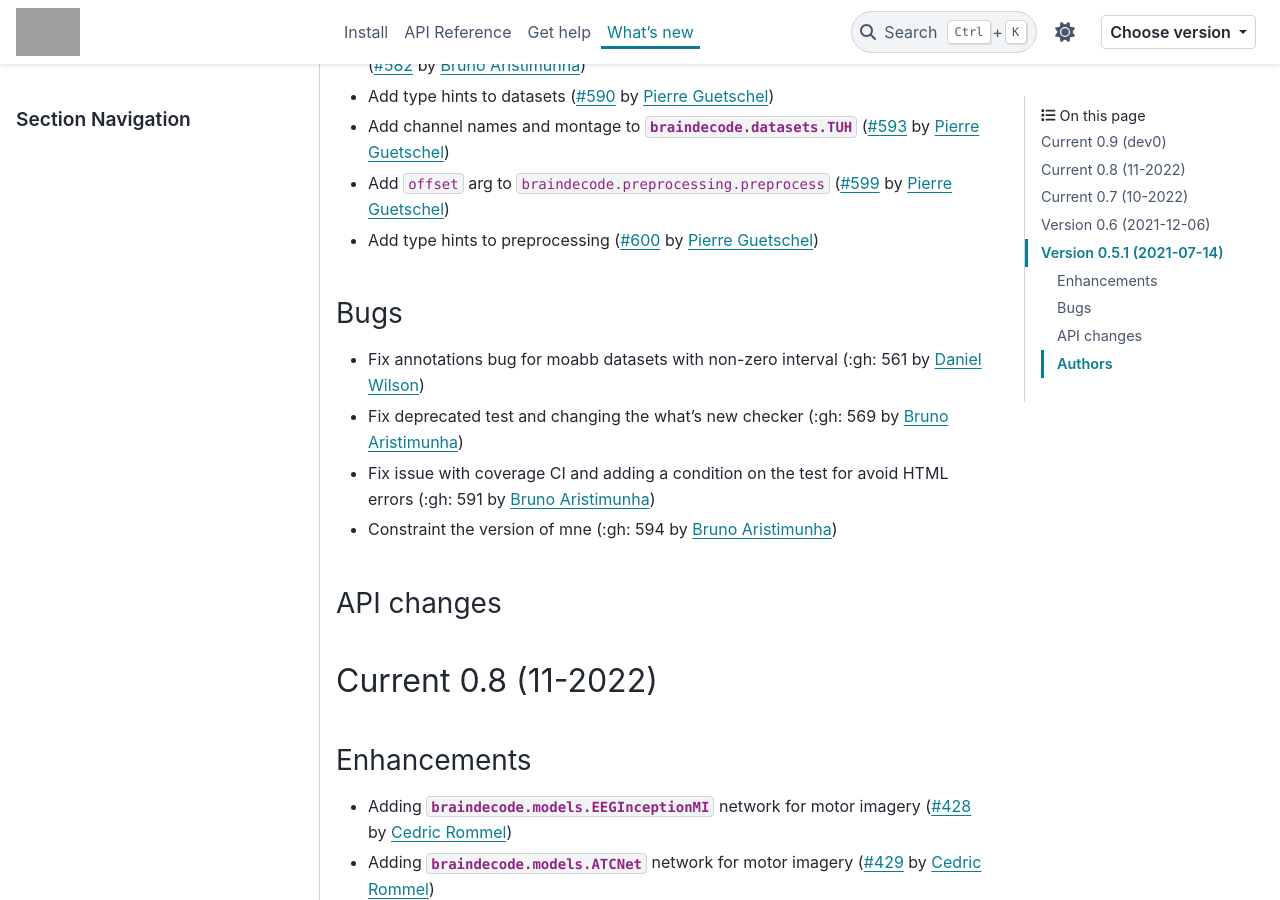
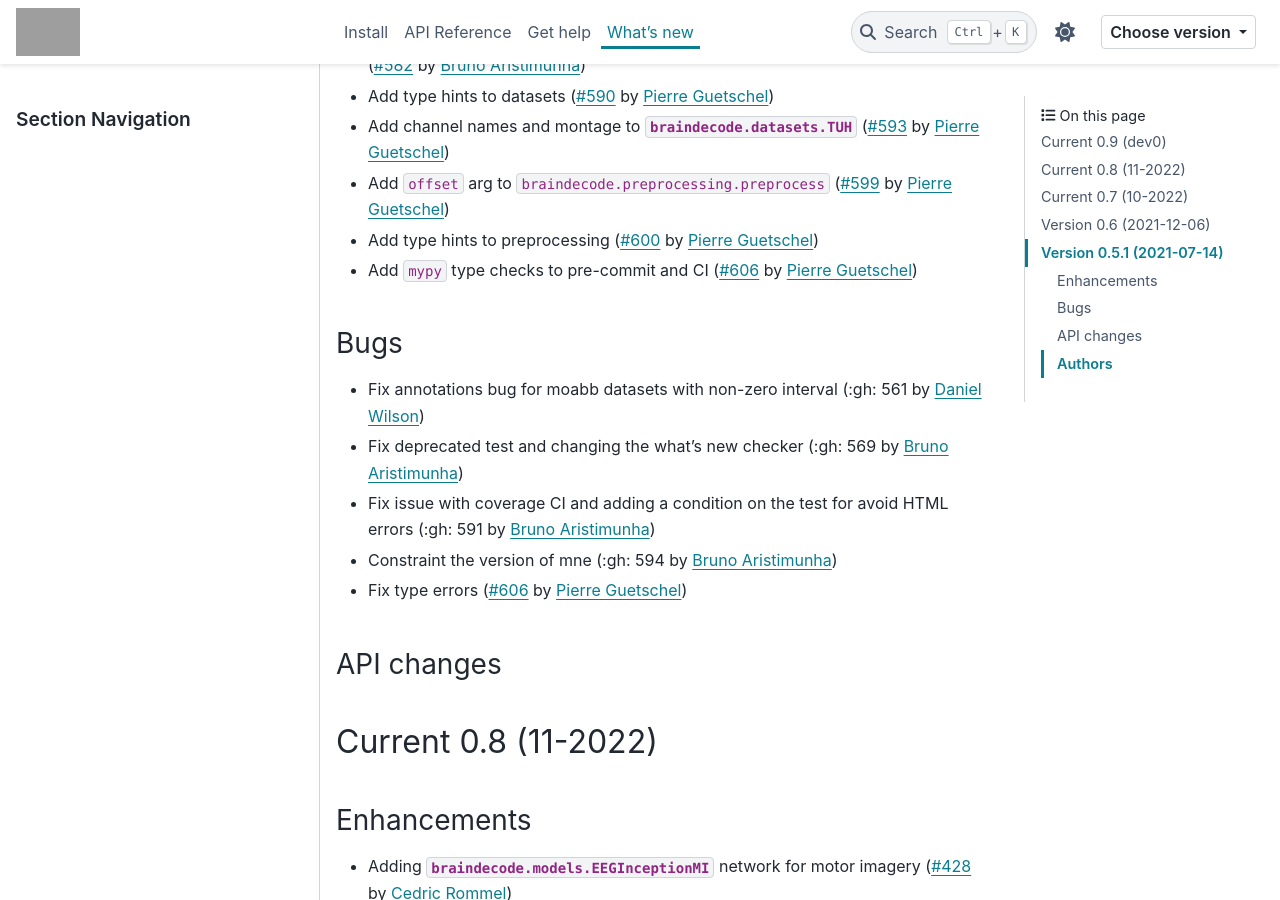
Before and after one commit to braindecode/braindecode, a Sphinx documentation site: the page built from docs/whats_new.rst, in a window 1280 px wide and 900 px high, scrolled down 814 px. Built offline with Sphinx 7.4.7 and the PyData theme 0.15.4, drawn with Linux system fonts in a browser that asks for light colours; pages that are not in the unit, such as notebooks, are missing from menus; comment, search, counter and statistics services are not loaded; cross-references to code outside the pages are shown as plain code; grey boxes are pictures that could not be loaded.

Commit message:
Update whats_new.rst

```diff
--- a/docs/whats_new.rst
+++ b/docs/whats_new.rst
@@ -37,6 +37,7 @@ Enhancements
 - Add channel names and montage to  :class:`braindecode.datasets.TUH` (:gh:`593` by `Pierre Guetschel`_)
 - Add ``offset`` arg to :function:`braindecode.preprocessing.preprocess` (:gh:`599` by `Pierre Guetschel`_)
 - Add type hints to preprocessing (:gh:`600` by `Pierre Guetschel`_)
+- Add ``mypy`` type checks to pre-commit and CI (:gh:`606` by `Pierre Guetschel`_)
 
 
 Bugs
@@ -45,6 +46,7 @@ Bugs
 - Fix deprecated test and changing the what's new checker (:gh: 569 by `Bruno Aristimunha`_)
 - Fix issue with coverage CI and adding a condition on the test for avoid HTML errors (:gh: 591 by `Bruno Aristimunha`_)
 - Constraint the version of mne (:gh: 594 by `Bruno Aristimunha`_)
+- Fix type errors (:gh:`606` by `Pierre Guetschel`_)
 
 API changes
 ~~~~~~~~~~~
```
